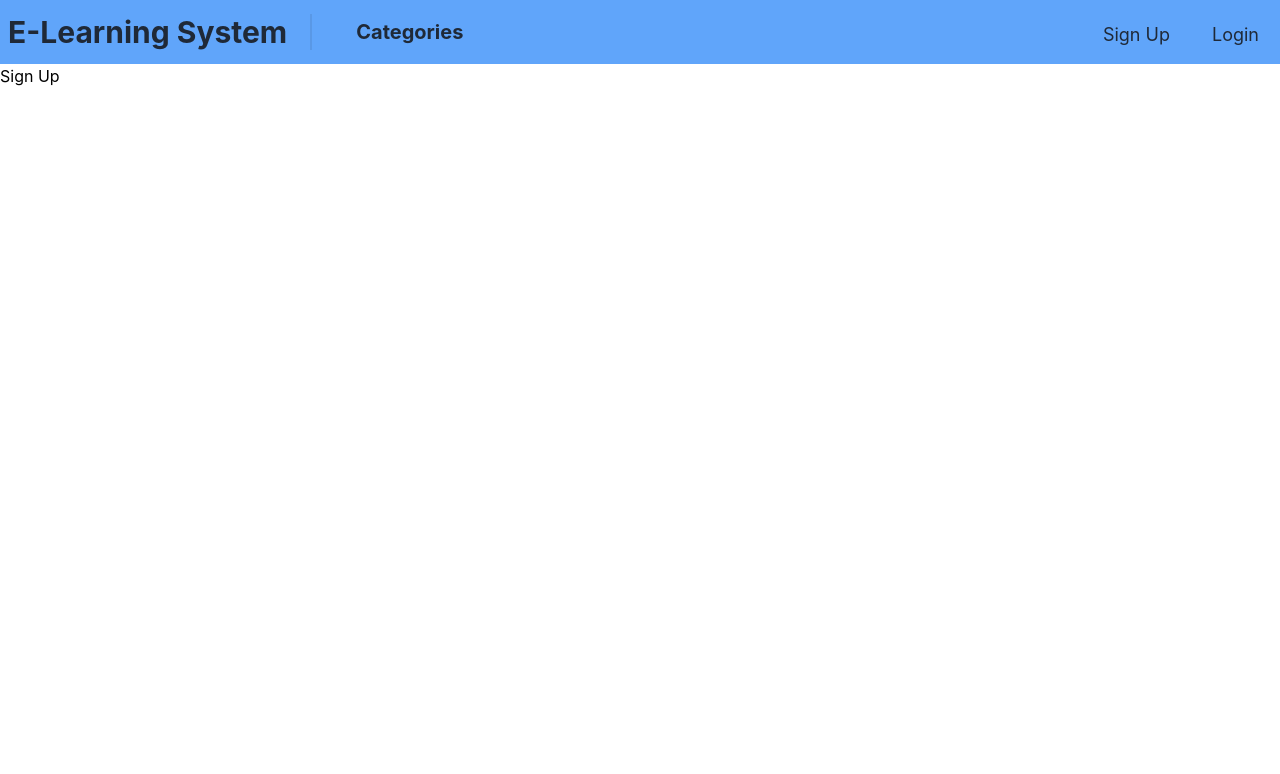
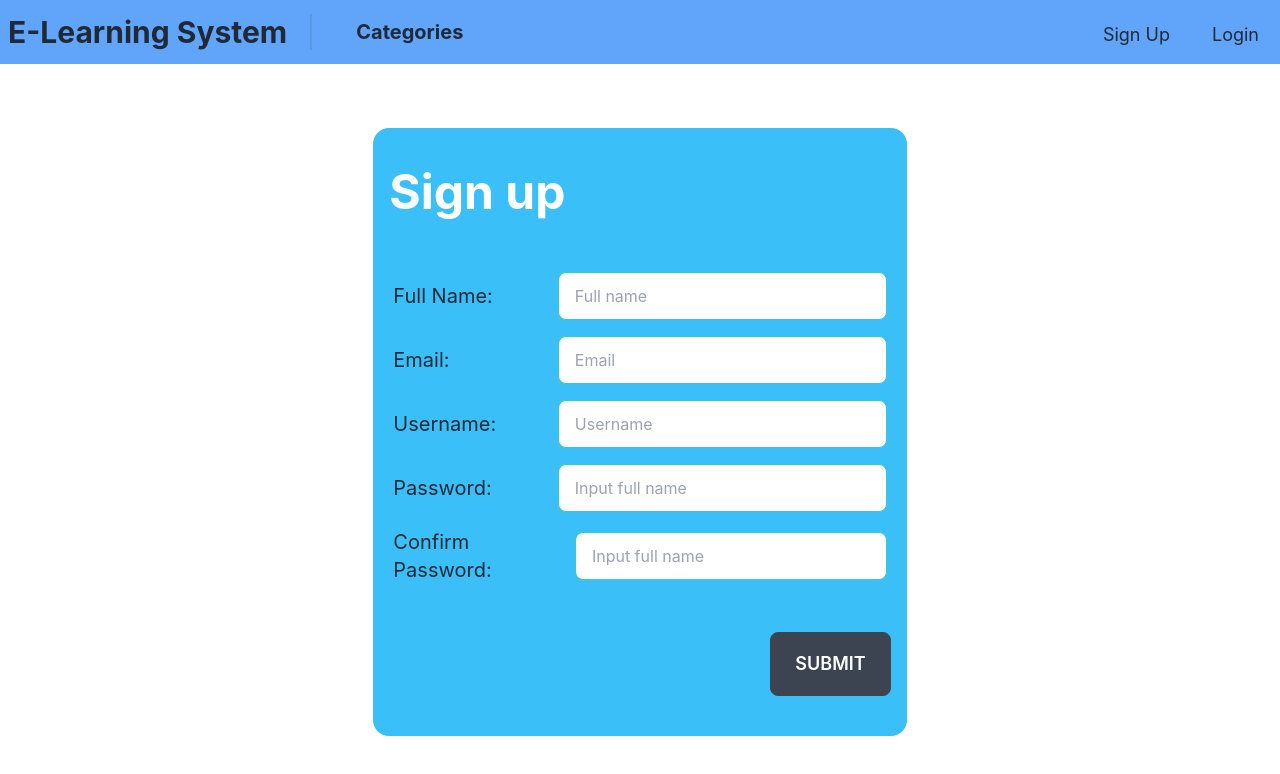
Before and after one commit to framgia/sph_els_redempto, a React (Create React App) app in the folder frontend/: page /sign-up in a window 1280 px wide. Shown: the top 774 px of the page. Built offline with nearby package versions, Linux system fonts and the light colour scheme.

Commit message:
[SELS-TASK][FE] Create Authentication Views - Login & Sign-up (#8)

```diff
--- a/frontend/src/App.jsx
+++ b/frontend/src/App.jsx
@@ -11,6 +11,8 @@ import Lessons from './views/lessons/Lessons';
 import LessonSplash from './views/lessons/widgets/LessonSplash';
 import LessonItem from './views/lessons/widgets/LessonItem';
 import LessonReview from './views/lessons/widgets/LessonReview';
+import SignUp from './views/authentication/SignUp';
+import Login from './views/authentication/Login';
 
 function App() {
   return (
@@ -35,8 +37,8 @@ function App() {
           <Route path="*" element={<NoView />} />
           </Route>
           <Route path="categories" element={<Categories/>} />
-          <Route path="sign-up" element={<><p className="text-black">Sign Up</p></>} />
-          <Route path="login" element={<><p className="text-black">Login</p></>} />
+          <Route path="sign-up" element={<SignUp/>} />
+          <Route path="login" element={<Login/>} />
           <Route path="*" element={<NoView />} />
         </Routes>
       </BrowserRouter>
--- /dev/null
+++ b/frontend/src/views/authentication/Login.jsx
@@ -0,0 +1,44 @@
+import React, { useState } from 'react'
+
+const Login = () => {
+    const [username, setUsername] = useState("")
+    const [password, setPassword] = useState("")
+
+    return (
+        <div className="text-black flex flex-1">
+            <div className="h-auto w-5/12 bg-info px-4 py-8 m-auto rounded-2xl text-white">
+                <span className="font-bold text-5xl">Login</span>
+                <form className='mt-12' onSubmit={() => alert("Logged in!")} >
+
+                    <label className="label">
+                        <span className="label-text mr-3 text-xl">Username:</span>
+                        <input
+                            type="text"
+                            placeholder="Username"
+                            className="input input-bordered input-accent w-8/12"
+                            value={username}
+                            onChange={(e) => {
+                                setUsername(e.target.value)
+                            }} />
+                    </label>
+                    <label className="label">
+                        <span className="label-text mr-3 text-xl">Password:</span>
+                        <input
+                            type="password"
+                            placeholder="Input full name"
+                            className="input input-bordered input-accent w-8/12"
+                            value={password}
+                            onChange={(e) => {
+                                setPassword(e.target.value)
+                            }} />
+                    </label>
+                    <div className="w-full flex flex-row justify-end mt-10">
+                        <input type="submit" value="Submit" className="btn btn-lg" />
+                    </div>
+                </form>
+            </div>
+        </div>
+    )
+}
+
+export default Login;
--- /dev/null
+++ b/frontend/src/views/authentication/SignUp.jsx
@@ -0,0 +1,80 @@
+import React, { useState } from 'react'
+import Divider from '../../components/Divider'
+
+const SignUp = () => {
+    const [fullName, setFullName] = useState("")
+    const [email, setEmail] = useState("")
+    const [username, setUsername] = useState("")
+    const [password, setPassword] = useState("")
+    const [cPassword, setCPassword] = useState("")
+
+    return (
+        <div className="text-black flex flex-1">
+            <div className="h-auto w-5/12 bg-info px-4 py-10 m-auto rounded-2xl text-white">
+                <span className="font-bold text-5xl">Sign up</span>
+                <form className='mt-12' onSubmit={() => alert("Signed up!")} >
+                    <label className="label">
+                        <span className="label-text mr-3 text-xl">Full Name:</span>
+                        <input
+                            type="text"
+                            placeholder="Full name"
+                            className="input input-bordered input-accent w-8/12"
+                            value={fullName}
+                            onChange={(e) => {
+                                setFullName(e.target.value)
+                            }} />
+                    </label>
+                    <label className="label">
+                        <span className="label-text mr-3 text-xl">Email:</span>
+                        <input
+                            type="email"
+                            placeholder="Email"
+                            className="input input-bordered input-accent w-8/12"
+                            value={email}
+                            onChange={(e) => {
+                                setEmail(e.target.value)
+                            }} />
+                    </label>
+                    <label className="label">
+                        <span className="label-text mr-3 text-xl">Username:</span>
+                        <input
+                            type="text"
+                            placeholder="Username"
+                            className="input input-bordered input-accent w-8/12"
+                            value={username}
+                            onChange={(e) => {
+                                setUsername(e.target.value)
+                            }} />
+                    </label>
+                    <label className="label">
+                        <span className="label-text mr-3 text-xl">Password:</span>
+                        <input
+                            type="password"
+                            placeholder="Input full name"
+                            className="input input-bordered input-accent w-8/12"
+                            value={password}
+                            onChange={(e) => {
+                                setPassword(e.target.value)
+                            }} />
+                    </label>
+                    <label className="label">
+                        <span className="label-text mr-3 text-xl">Confirm Password:</span>
+                        <input
+                            type="password"
+                            placeholder="Input full name"
+                            className="input input-bordered input-accent w-8/12"
+                            value={cPassword}
+                            onChange={(e) => {
+                                setCPassword(e.target.value)
+                            }} />
+                    </label>
+                    <div className="w-full flex flex-row justify-end mt-10">
+                        <input type="submit" value="Submit" className="btn btn-lg"/>
+                    </div>
+                </form>
+            </div>
+        </div>
+    )
+}
+
+export default SignUp;
```
